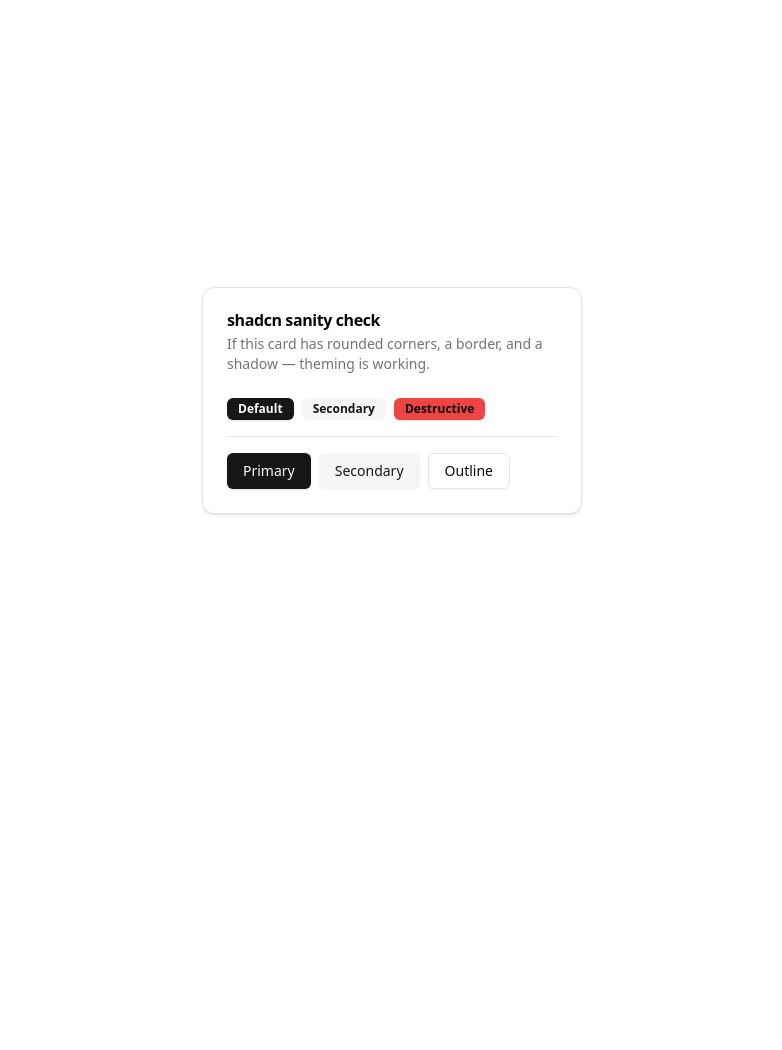
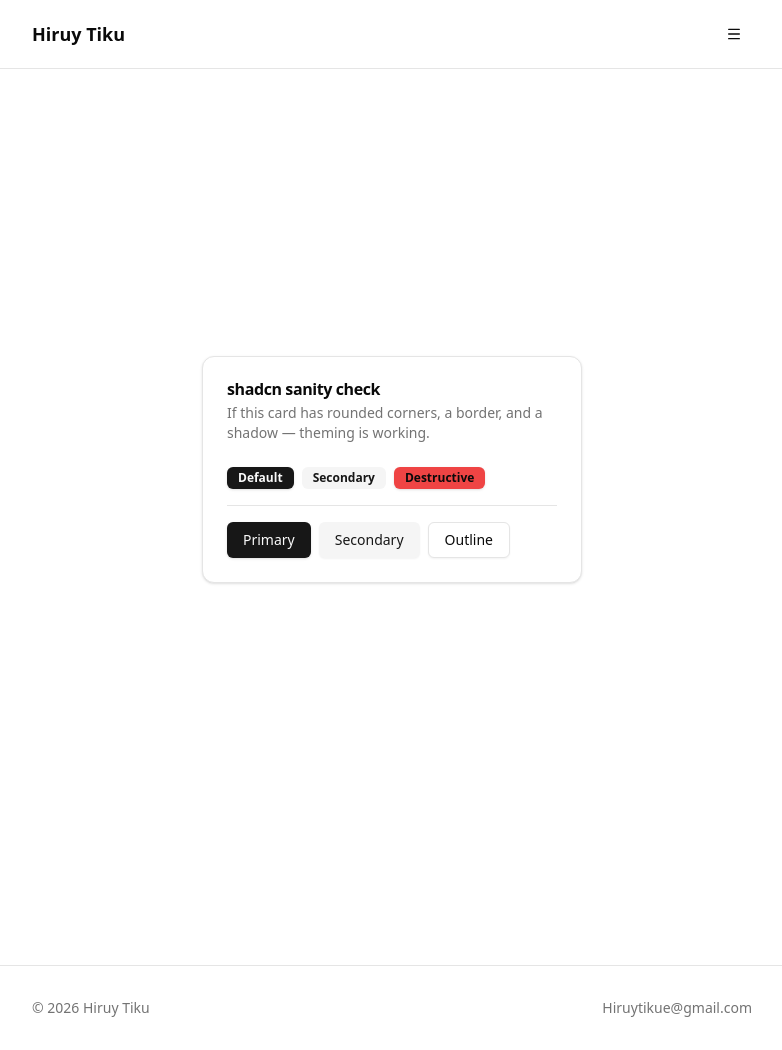
Before and after one commit to hirrhir/hiruys-portfolio, a Next.js app: page / in a window 1280 px wide. Shown: the whole page, without its empty margins (248-1030 px from the left). Before the commit the page ends 800 px from the top, so only its background shows below. Built offline with nearby package versions, Linux system fonts and the light colour scheme.

Commit message:
Add Navbar and Footer, fix layout font setup

```diff
--- a/src/app/layout.tsx
+++ b/src/app/layout.tsx
@@ -1,21 +1,14 @@
 import type { Metadata } from "next";
-import localFont from "next/font/local";
+import { Inter } from "next/font/google";
 import "./globals.css";
+import Navbar from "@/components/layout/Navbar";
+import Footer from "@/components/layout/Footer";
 
-const geistSans = localFont({
-  src: "./fonts/GeistVF.woff",
-  variable: "--font-geist-sans",
-  weight: "100 900",
-});
-const geistMono = localFont({
-  src: "./fonts/GeistMonoVF.woff",
-  variable: "--font-geist-mono",
-  weight: "100 900",
-});
+const inter = Inter({ subsets: ["latin"], variable: "--font-sans" });
 
 export const metadata: Metadata = {
-  title: "Create Next App",
-  description: "Generated by create next app",
+  title: "Hiruy Tiku | Portfolio",
+  description: "Software engineering student & full-stack developer",
 };
 
 export default function RootLayout({
@@ -25,10 +18,10 @@
 }>) {
   return (
     <html lang="en">
-      <body
-        className={`${geistSans.variable} ${geistMono.variable} antialiased`}
-      >
+      <body className={`${inter.variable} font-sans antialiased`}>
+        <Navbar />
         {children}
+        <Footer />
       </body>
     </html>
   );
--- /dev/null
+++ b/src/components/layout/Footer.tsx
@@ -0,0 +1,15 @@
+export default function Footer() {
+  return (
+    <footer className="border-t border-border mt-24">
+      <div className="max-w-3xl mx-auto px-6 py-8 text-sm text-muted-foreground flex justify-between">
+        <p>&copy; {new Date().getFullYear()} Hiruy Tiku</p>
+
+         <a href="mailto:Hiruytikue@gmail.com"
+          className="hover:text-foreground transition-colors"
+        >
+          Hiruytikue@gmail.com
+        </a>
+      </div>
+    </footer>
+  );
+}
--- /dev/null
+++ b/src/components/layout/Navbar.tsx
@@ -0,0 +1,55 @@
+"use client";
+
+import { useState } from "react";
+import Link from "next/link";
+import { Menu, X } from "lucide-react";
+import { Button } from "@/components/ui/button";
+
+const links = [
+  { href: "/", label: "Home" },
+  { href: "/about", label: "About" },
+  { href: "/projects", label: "Projects" },
+  { href: "/skills", label: "Skills" },
+  { href: "/contact", label: "Contact" },
+];
+
+export default function Navbar() {
+  const [open, setOpen] = useState(false);
+
+  return (
+    <header className="border-b border-border">
+      <div className="max-w-3xl mx-auto px-6 py-4 flex items-center justify-between">
+        <Link href="/" className="font-semibold text-lg">
+          Hiruy Tiku
+        </Link>
+
+        <Button
+          variant="ghost"
+          size="icon"
+          onClick={() => setOpen(!open)}
+          aria-label="Toggle menu"
+        >
+          {open ? <X size={20} /> : <Menu size={20} />}
+        </Button>
+      </div>
+
+      {open && (
+        <nav className="border-t border-border">
+          <ul className="max-w-3xl mx-auto px-6 py-4 flex flex-col gap-3">
+            {links.map((link) => (
+              <li key={link.href}>
+                <Link
+                  href={link.href}
+                  onClick={() => setOpen(false)}
+                  className="text-muted-foreground hover:text-foreground transition-colors"
+                >
+                  {link.label}
+                </Link>
+              </li>
+            ))}
+          </ul>
+        </nav>
+      )}
+    </header>
+  );
+}
```
